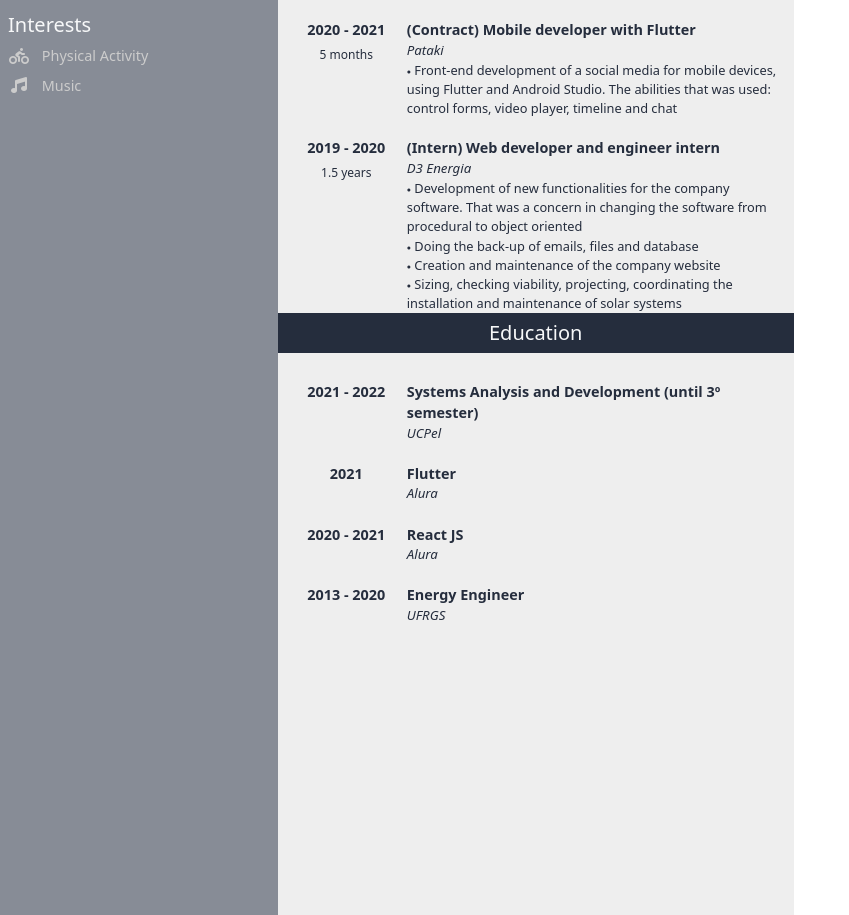
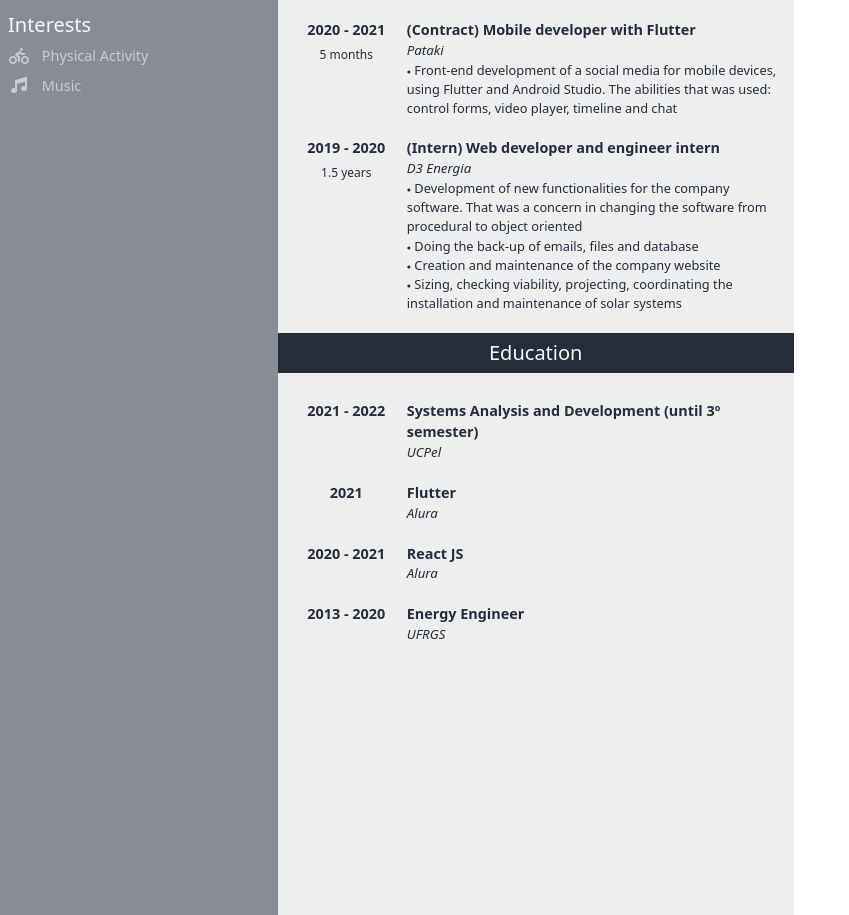
Before and after one commit to TulioPintoNeto/curriculum-vitae-js, a React app: page / in a window 1280 px wide. Shown: the part 1105-2020 px from the top of the page, without its empty margins (0-849 px from the left). Built offline with nearby package versions, Linux system fonts and the light colour scheme.

Commit message:
fix: add margin-bottom to last content experiences

```diff
--- a/public/style.css
+++ b/public/style.css
@@ -116,6 +116,10 @@ span {
   padding-top: 1.2rem;
 }
 
+#main-content .content:last-child {
+  padding-bottom: 1.2rem;
+}
+
 #main-content #education-title {
   margin-top: 1.2rem;
 }
```
